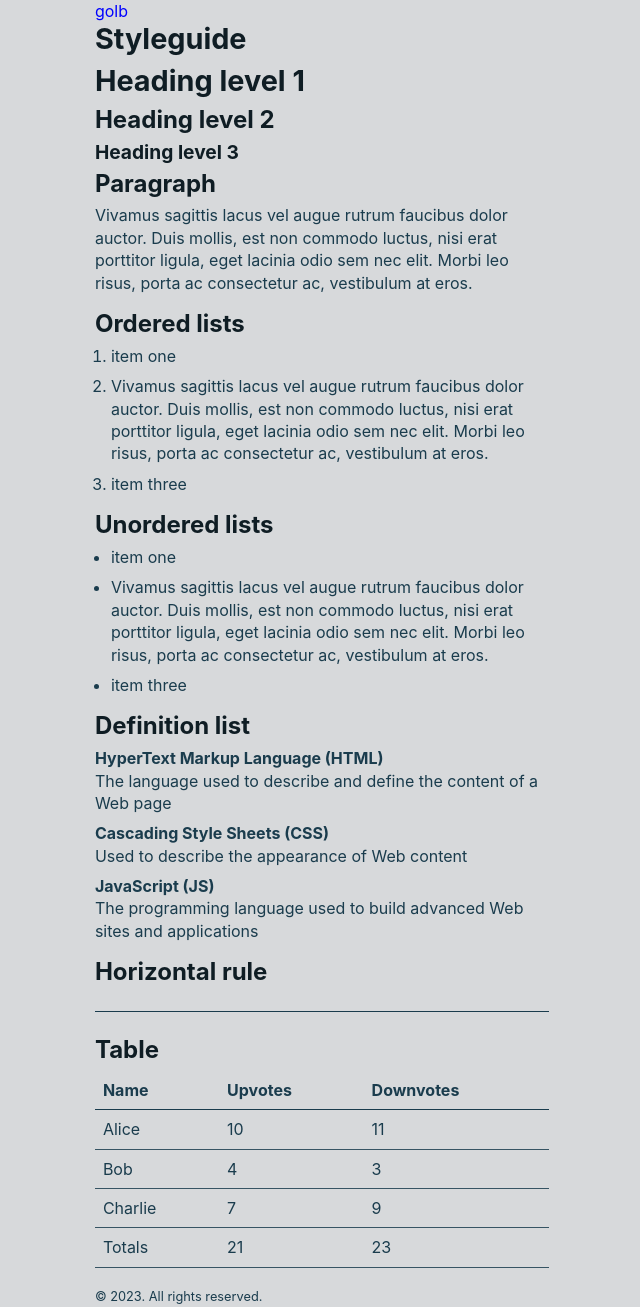
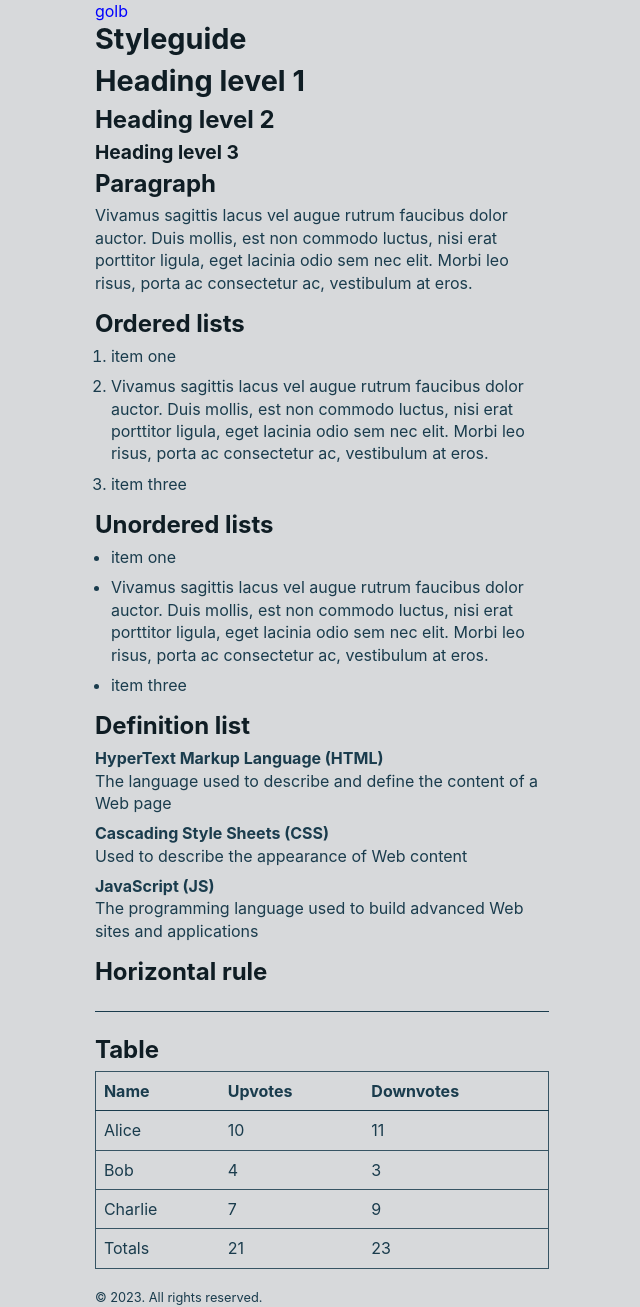
Before and after one commit to aflim/golb, a Jekyll site: the page built from styleguide.md, in a window 1280 px wide. Shown: the whole page, without its empty margins (318-958 px from the left). Built offline with Jekyll 4.4.1, drawn with Linux system fonts in a browser that asks for light colours.

Commit message:
Update stylesheet.css

```diff
--- a/assets/stylesheet.css
+++ b/assets/stylesheet.css
@@ -202,7 +202,7 @@ table {
   width: 100%;
   margin-block-end: 1em;
   border-collapse: collapse;
-  border: 0 solid var(--ink-3);
+  border: 1px solid var(--ink-3);
 }
 
 td,
```
